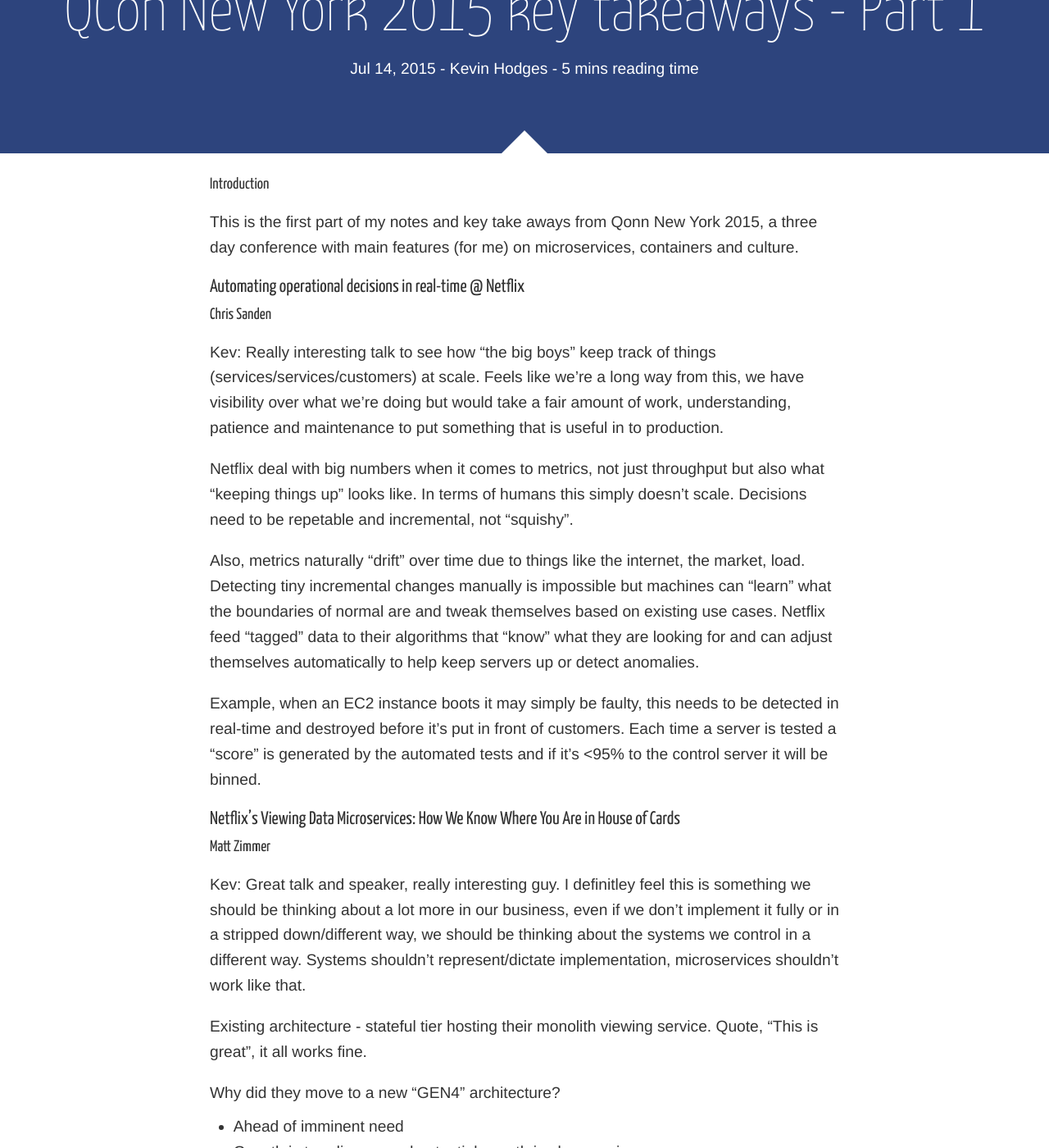
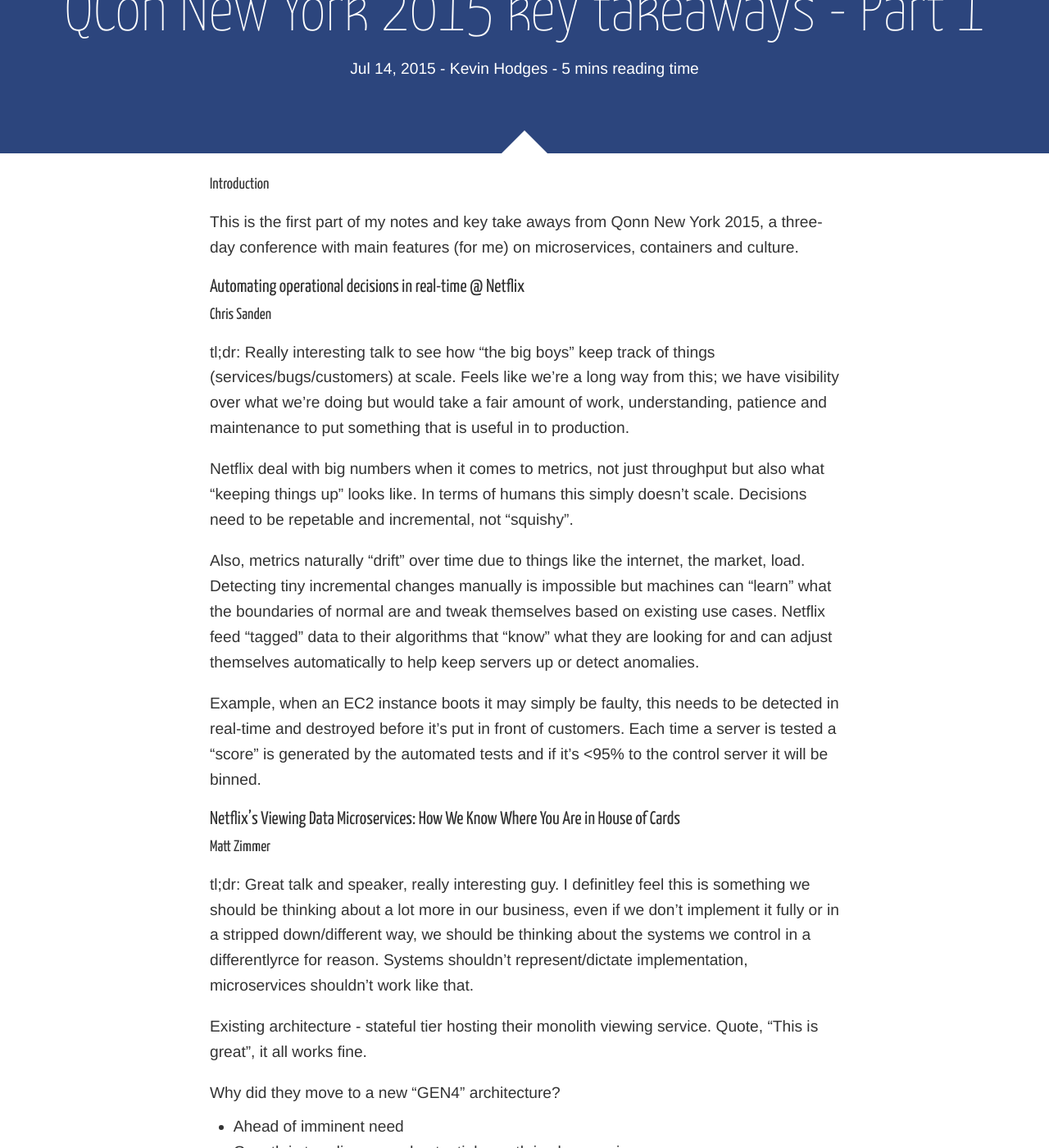
Before and after one commit to holidayextras/holidayextras.github.com, a Jekyll site: the page built from _posts/2015-07-14-qconn-new-york-part-1.md, in a window 1280 px wide and 1400 px high, scrolled down 290 px. Shown: the whole window at 82% size. Built offline with Jekyll 4.4.1, drawn with Linux system fonts in a browser that asks for light colours; nearby versions of some CDN libraries; comment, search, counter and statistics services are not loaded; some of the changed text lies outside the part shown.

Commit message:
comments all updated and fed back where necessary

```diff
--- a/_posts/2015-07-14-qconn-new-york-part-1.md
+++ b/_posts/2015-07-14-qconn-new-york-part-1.md
@@ -9,12 +9,12 @@
 
 #### Introduction
 
-This is the first part of my notes and key take aways from Qonn New York 2015, a three day conference with main features (for me) on microservices, containers and culture.
+This is the first part of my notes and key take aways from Qonn New York 2015, a three-day conference with main features (for me) on microservices, containers and culture.
 
 ### Automating operational decisions in real-time @ Netflix
 #### Chris Sanden
 
-Kev: Really interesting talk to see how "the big boys" keep track of things (services/services/customers) at scale.  Feels like we're a long way from this, we have visibility over what we're doing but would take a fair amount of work, understanding, patience and maintenance to put something that is useful in to production.
+tl;dr: Really interesting talk to see how "the big boys" keep track of things (services/bugs/customers) at scale.  Feels like we're a long way from this; we have visibility over what we're doing but would take a fair amount of work, understanding, patience and maintenance to put something that is useful in to production.
 
 Netflix deal with big numbers when it comes to metrics, not just throughput but also what "keeping things up" looks like.  In terms of humans this simply doesn't scale.  Decisions need to be repetable and incremental, not "squishy".
 
@@ -25,16 +25,16 @@
 ### Netflix’s Viewing Data Microservices: How We Know Where You Are in House of Cards
 #### Matt Zimmer
 
-Kev: Great talk and speaker, really interesting guy. I definitley feel this is something we should be thinking about a lot more in our business, even if we don't implement it fully or in a stripped down/different way, we should be thinking about the systems we control in a different way.  Systems shouldn't represent/dictate implementation, microservices shouldn't work like that.
+tl;dr: Great talk and speaker, really interesting guy. I definitley feel this is something we should be thinking about a lot more in our business, even if we don't implement it fully or in a stripped down/different way, we should be thinking about the systems we control in a differentlyrce for reason.  Systems shouldn't represent/dictate implementation, microservices shouldn't work like that.
 
 Existing architecture - stateful tier hosting their monolith viewing service.  Quote, "This is great", it all works fine.
 
 Why did they move to a new "GEN4" architecture?
 
 - Ahead of imminent need
-- Growth is trending up and potential growth is also growing.
-- Vicious cycle of viewing, learning and improving the experience.
-- Too many stateful instances in constant use, wanted better scaling and less waste.
+- Growth is trending up and potential growth is also growing
+- Vicious cycle of viewing, learning and improving the experience
+- Too many stateful instances in constant use, wanted better scaling and less waste
 
 Principles for more to new system
 
@@ -45,8 +45,8 @@
 - Small iterations
 - Externalise state
 - Technology has moved on (Cassandra is now 2.0, AWS is mature), GEN4 is in a lot better position
-- Queues handle anything that needs processing and can be deferred.
-- Shadow testing as a way of migration, duplication into new architecture until they reached parity on the numbers.
+- Queues handle anything that needs processing and can be deferred
+- Shadow testing as a way of migration, duplication into new architecture until they reached parity on the numbers
 
 Once happy, the stateful tier was then scaled down
 
@@ -56,14 +56,14 @@
 ### Microservices and the art of taming the Dependency Hell Monsters
 #### Michael Bryzek
 
-Kev: We're doing a lot of this stuff in parts of the business, we need to be sure this continues to proliferate and permeate all facets of the web team.  It's "general practice" in open source for  reason.
+tl;dr: We're doing a lot of this stuff in parts of the business, we need to be sure this continues to proliferate and permeate all facets of the web team.  It's "general practice" in open source for a reason.
 
 Works for Gilt, "American ASOS" with a big dev culture similar to Etsy.
 
 https://dev.gilt.com/
 
 Internally they have many small RPC style services, product-catalog, inventory-service, cart-service, users.
-Problem is, as they become mature, the builds get larger and slower, each service has a different "play book", increased boilerplate, quality drops which slows down development
+Problem is, as they become mature, the builds get larger and slower, each service has a different "play book", increased boilerplate, quality drops which slows down development.
 
 The biggest thing they appreciate is api consistency, something we we need to think a lot more about here at HX.
 
@@ -85,20 +85,20 @@
 ### Managing Complexity - Functionality
 #### Ryan Trinkle
 
-Kev: Best speaker of the conference, sold his idea well and will be looking in to functional programming more to see if we can adapt and patterns to what we're doing with JS.
+tl;dr: Best speaker of the conference, sold his idea well and will be looking in to functional programming more to see if we can adapt any patterns to what we're doing with JS.
 
-Move fast and break things is fine for some but in practice, we want to move fast  without breaking.  And software is complex so this is inherently difficult in two major ways:
+Move fast and break things is fine for some but in practice, we want to move fast without breaking.  And software is complex so this is inherently difficult in two major ways:
 
-- *Essential complexity* - the problem you are trying to solve.
-- *Accidental complexity* - the problems you or I can fix for example, writing or optimising code.
+- *Essential complexity* - the problem you are trying to solve
+- *Accidental complexity* - the problems you or I can fix for example, writing or optimising code
 
 Haskell (and more to the point functional programming) makes software easier through the following principles
 
 - No dependencies.
-- Pure functions have no side affects, they simply translate inputs to outputs.
-- "State" is only local to a function.
-- Functions can be parallelised easily.
-- In Haskell values are passed "by value" so mutating data structures becomes irrlevant.
+- Pure functions have no side affects, they simply translate inputs to outputs
+- "State" is only local to a function
+- Functions can be parallelised easily
+- In Haskell values are passed "by value" so mutating data structures becomes irrlevant
 
 Reactive (event based) programming solves this.
 You don't give callbacks but instead get given an event stream.  Event propagation happens automatically so the code is a lot simpler and callback hell is avoided.
```
